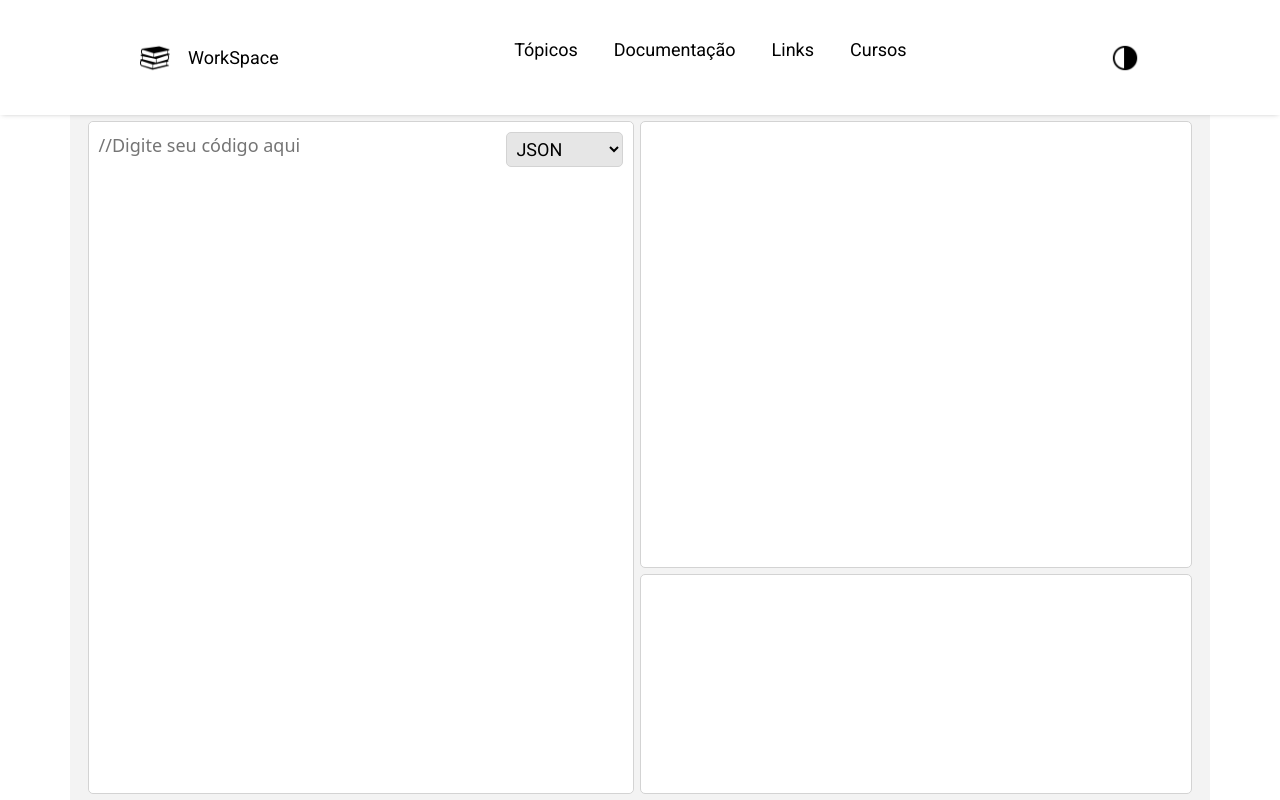
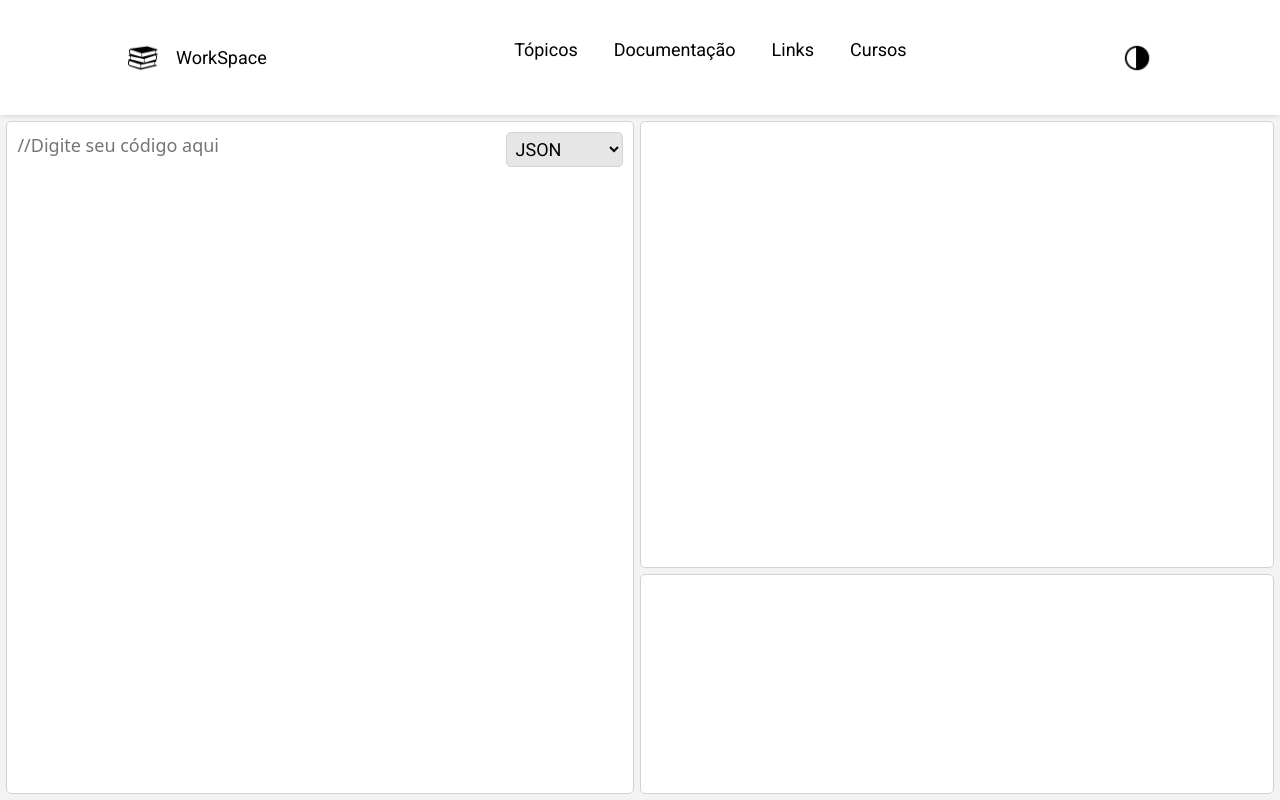
Before and after one commit to LFerreira0/workspace, an Angular app: page / in a window 1280 px wide. Built offline with nearby package versions, Linux system fonts and the light colour scheme.

Commit message:
correcao dos containers

```diff
--- a/src/app/header/header.component.html
+++ b/src/app/header/header.component.html
@@ -1,5 +1,5 @@
 <header>
-    <div class="container">
+    <div class="container-header">
         <div class="brand">
             <img *ngIf="themeService.theme === templateEnums.theme.LIGHT" src="../../assets/images/pilha-de-tres-livros-preto.png" alt="Icone de livros preto">
             <img *ngIf="themeService.theme === templateEnums.theme.DARK" src="../../assets/images/pilha-de-tres-livros-branco.png" alt="Icone de livros branco">
--- a/src/app/header/header.component.scss
+++ b/src/app/header/header.component.scss
@@ -4,7 +4,7 @@ body {
     font-size: 20px;
 }
 
-.container {
+.container-header{
     width: 80%;
     margin: 0 auto;
     display: flex;
--- a/src/app/main/sand-box/sand-box.component.html
+++ b/src/app/main/sand-box/sand-box.component.html
@@ -1,4 +1,4 @@
-<div class="container">
+<div class="container-sand-box">
     <div class="code">
         <textarea name="sand-box" [(ngModel)]="content" placeholder="//Digite seu código aqui"></textarea>
 
--- a/src/app/main/sand-box/sand-box.component.scss
+++ b/src/app/main/sand-box/sand-box.component.scss
@@ -7,7 +7,7 @@
     flex-grow: 1;
 }
 
-.container{
+.container-sand-box{
     display: flex;
     width: 100%;
     font-size: 18px;
--- a/src/app/threads/class-binding/class-binding.component.html
+++ b/src/app/threads/class-binding/class-binding.component.html
@@ -1,4 +1,4 @@
-<div class="container">
+<div class="container-binding">
     <h1>Binding</h1>
 
     <table>
--- a/src/app/threads/class-binding/class-binding.component.scss
+++ b/src/app/threads/class-binding/class-binding.component.scss
@@ -1,4 +1,4 @@
-.container{
+.container-binding{
     width: 80%;
     margin: 0 auto;
     display: flex;
--- a/src/app/threads/class-module/class-module.component.html
+++ b/src/app/threads/class-module/class-module.component.html
@@ -1,4 +1,4 @@
-<div class="container">
+<div class="container-module">
     <h1>Modulos</h1>
     <p>Aplicações Angular são modulares e o Angular possui seu próprio sistema de modularidade chamado NgModules. NgModules são containers para um bloco coeso de código dedicado a um domínio de aplicativo, um fluxo de trabalho ou um conjunto de recursos estreitamente relacionado. Eles podem conter componentes, provedores de serviços e outros arquivos de código cujo escopo é definido pelo NgModule que os contém. Eles podem importar funcionalidades que são exportadas de outros NgModules e exportar funcionalidades selecionadas para uso por outros NgModules.</p>
     <hr class="rounded">
--- a/src/app/threads/class-module/class-module.component.scss
+++ b/src/app/threads/class-module/class-module.component.scss
@@ -1,5 +1,5 @@
 @import url('https://fonts.googleapis.com/css2?family=Roboto:wght@400&display=swap');
-.container{
+.container-module{
     width: 80%;
     margin: 0 auto;
     display: flex;
--- a/src/app/threads/class-template/class-template.component.html
+++ b/src/app/threads/class-template/class-template.component.html
@@ -1,4 +1,4 @@
-<div class="container">
+<div class="container-template">
     <h1>Template</h1>
     <p>Cada template Angular em seu aplicativo é uma seção de HTML a ser incluída como parte da página que o navegador exibe. Um modelo Angular HTML renderiza uma visualização ou interface do usuário no navegador, assim como o HTML normal, mas com muito mais funcionalidade.
     </p>
--- a/src/app/threads/class-template/class-template.component.scss
+++ b/src/app/threads/class-template/class-template.component.scss
@@ -1,4 +1,4 @@
-.container{
+.container-template{
     width: 80%;
     margin: 0 auto;
     display: flex;
```
